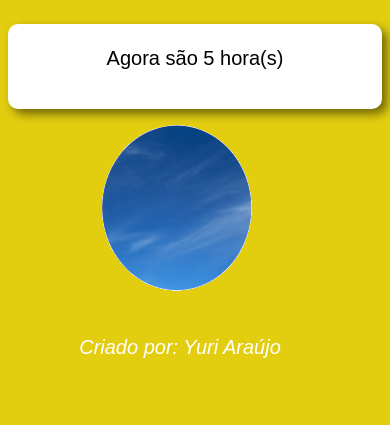
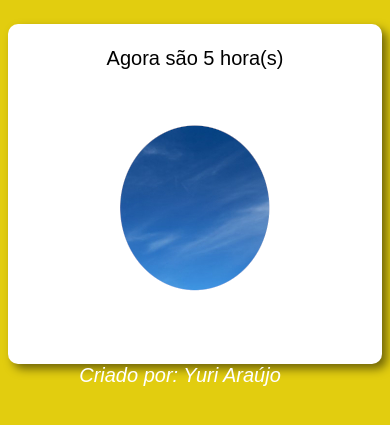
Before and after one commit to sempiternus-bit/projecthours, a plain HTML site: page index.html in a window 390 px wide. Shown: the part 75-500 px from the top of the page. Drawn offline with Linux system fonts and the light colour scheme.

Commit message:
Update style.css

```diff
--- a/style.css
+++ b/style.css
@@ -33,9 +33,5 @@ footer{
 	section{
 		width: 100%;
 	}
-	img{
-		display: block;
-		float: left;
-	}
 
 }
```
